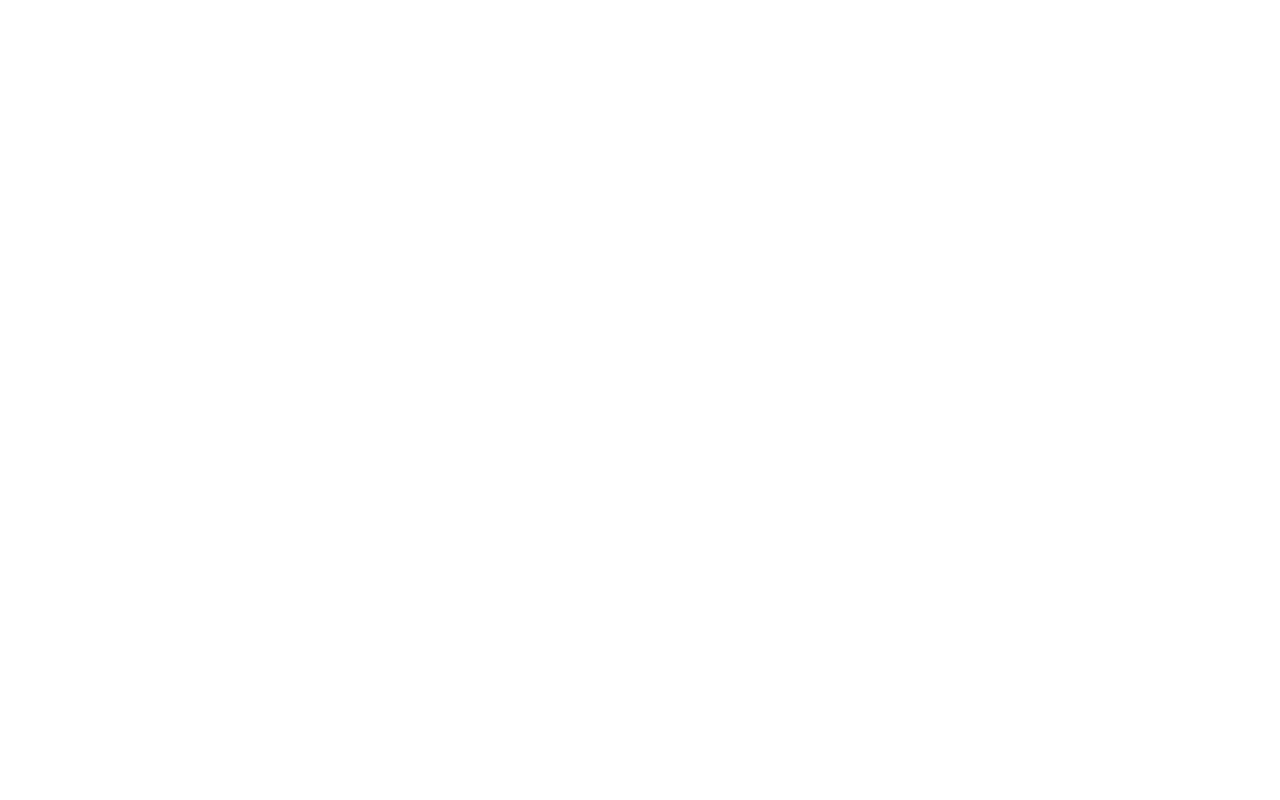
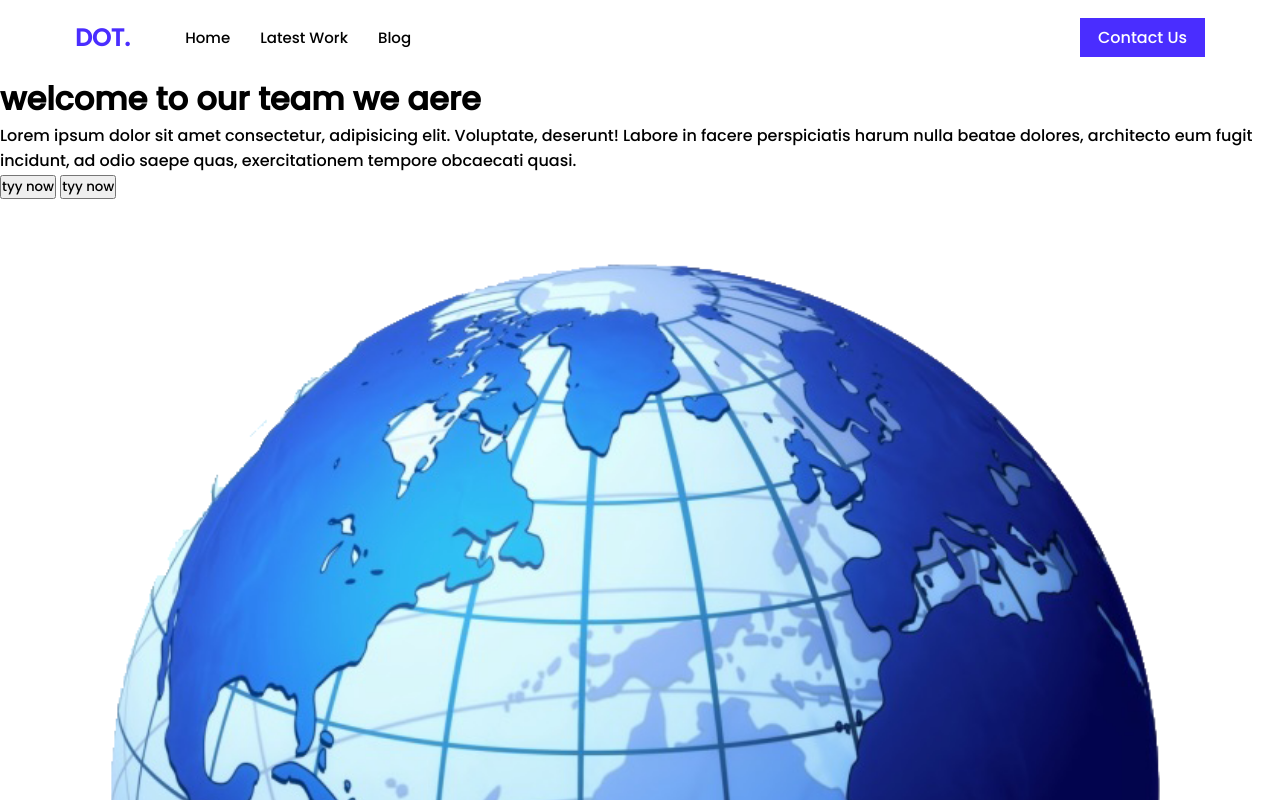
Before and after one commit to enrituraj/20-Modern-Hero-Section-, a plain HTML site: page Hero7/index.html in a window 1280 px wide. Shown: the top 800 px of the page. Drawn offline with Linux system fonts and the light colour scheme; files that its build step writes are made by us from their sources.

Commit message:
updating index.html

```diff
--- a/Hero7/index.html
+++ b/Hero7/index.html
@@ -4,17 +4,70 @@
     <meta charset="UTF-8">
     <meta http-equiv="X-UA-Compatible" content="IE=edge">
     <meta name="viewport" content="width=device-width, initial-scale=1.0">
-    <meta content='https://www.AlexSimpson.com/' property='og:url'/>
-    <meta content="I am a passionate UX designer based in San francisco. Designing user-friendly products based on the good user experience is what I care about the most." property='og:description'>
-    <meta content="Alex Simpson" property='og:site_name'/>
-    <meta name="I am a passionate UX designer based in San francisco. Designing user-friendly products based on the good user experience is what I care about the most.">
-    <title>Alex Simpson | UX designer</title>
+    <title>Document</title>
     <link rel="preconnect" href="https://fonts.googleapis.com">
     <link rel="preconnect" href="https://fonts.gstatic.com" crossorigin>
     <link href="https://fonts.googleapis.com/css2?family=Poppins:wght@500&display=swap" rel="stylesheet">
-    <link rel="stylesheet" href="style.css">
+    <link rel="stylesheet" href="./style.css">
 </head>
+
 <body>
 
-  </body>
+    <nav class="navbar">
+        <div class="menu_left">
+            <div class="logo">
+                <h2>DOT.</h2>
+            </div>
+            <div class="menu-li">
+                <ul class="menu">
+                    <li class="menu_list">
+                        <a href="">Home</a>
+                    </li>
+                    <li class="menu_list">
+                        <a href="">Latest Work</a>
+                    </li>
+                    <li class="menu_list">
+                        <a href="">Blog</a>
+                    </li>
+                    <li class="menu_list lg-hidden">
+                        <a href="">Contact Us</a>
+                    </li>
+                </ul>
+            </div>
+
+        </div>
+        <div class="menu_right">
+            <a href="" class="btn-contact sm-hidden">Contact Us</a>
+            <button onclick="toggleMenu()" class="btn-menubar lg-hidden">
+                <svg xmlns="http://www.w3.org/2000/svg" viewBox="0 0 448 512">
+                    <!--! Font Awesome Pro 6.2.1 by @fontawesome - https://fontawesome.com License - https://fontawesome.com/license (Commercial License) Copyright 2022 Fonticons, Inc. -->
+                    <path
+                        d="M0 96C0 78.3 14.3 64 32 64H416c17.7 0 32 14.3 32 32s-14.3 32-32 32H32C14.3 128 0 113.7 0 96zM0 256c0-17.7 14.3-32 32-32H416c17.7 0 32 14.3 32 32s-14.3 32-32 32H32c-17.7 0-32-14.3-32-32zM448 416c0 17.7-14.3 32-32 32H32c-17.7 0-32-14.3-32-32s14.3-32 32-32H416c17.7 0 32 14.3 32 32z" />
+                </svg>
+            </button>
+        </div>
+    </nav>
+    <header class="header">
+        <div class="row">
+            <div class="col text-content">
+                <h1>welcome to our team we aere</h1>
+                <p>Lorem ipsum dolor sit amet consectetur, adipisicing elit. Voluptate, deserunt! Labore in facere perspiciatis harum nulla beatae dolores, architecto eum fugit incidunt, ad odio saepe quas, exercitationem tempore obcaecati quasi.</p>
+                <button>tyy now</button>
+                <button>tyy now</button>
+            </div>
+            <div class="col">
+                <img src="./img/globe.png" alt="">
+            </div>
+        </div>
+    </header>
+
+    <script>
+        function toggleMenu() {
+            const menu_box = document.querySelector(".menu-li");
+            const navbar = document.querySelector(".navbar");
+            navbar.classList.toggle('active');
+            menu_box.classList.toggle('active');
+        }
+    </script>
+</body>
 </html>
```
